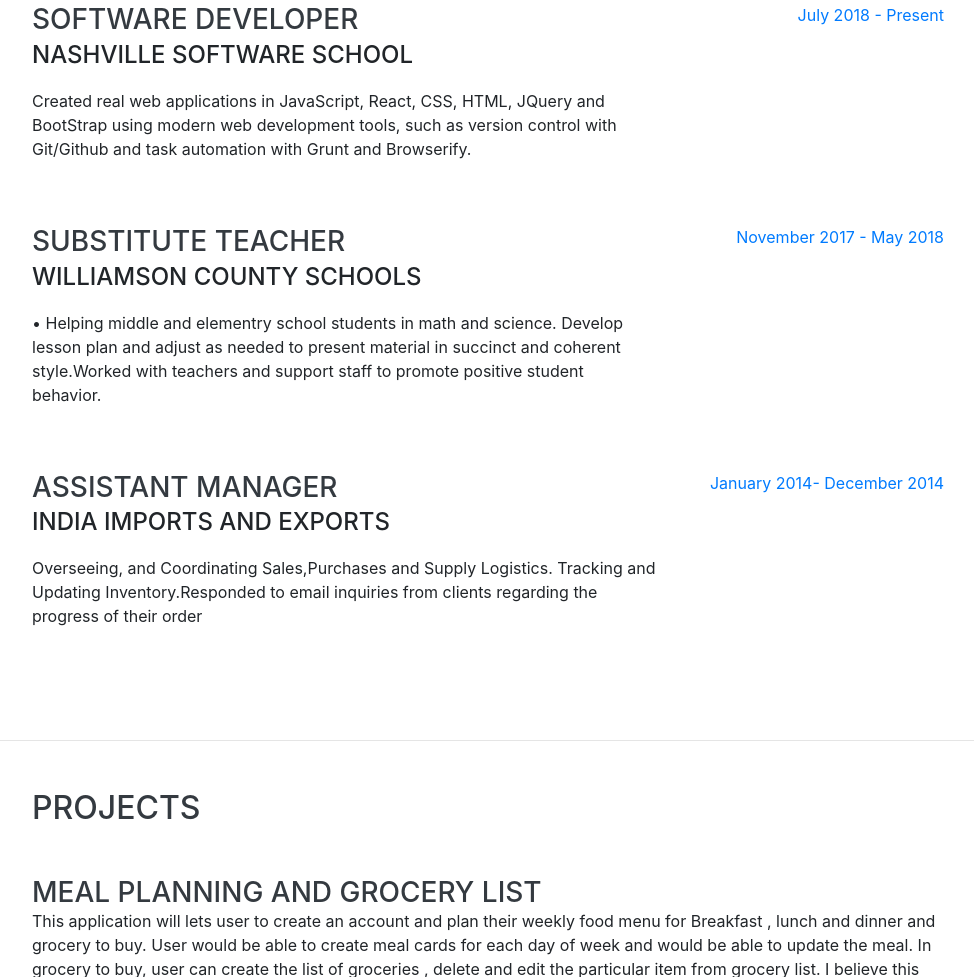
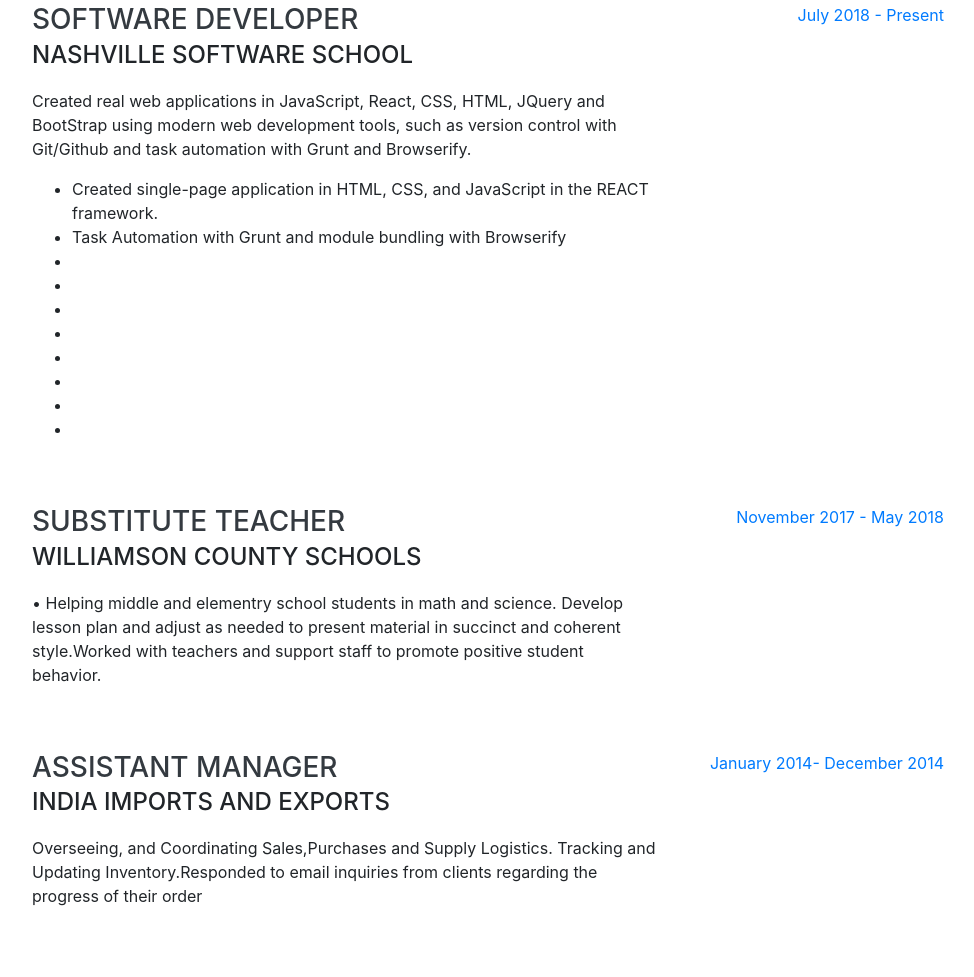
Before and after one commit to AnupamaGarg/Personal-Site, a website with bundled scripts: page index.html in a window 1280 px wide. Shown: the part 932-1909 px from the top of the page, without its empty margins (288-1262 px from the left). Built offline with nearby package versions, Linux system fonts and the light colour scheme; a web font is replaced by a local one.

Commit message:
adding bullet pts

```diff
--- a/index.html
+++ b/index.html
@@ -101,6 +101,36 @@
             <h3 class="mb-0">Software Developer</h3>
             <div class="subheading mb-3">Nashville Software School</div>
             <p>Created real web applications in JavaScript, React, CSS, HTML, JQuery and BootStrap using modern web development tools, such as version control with Git/Github and task automation with Grunt and Browserify.</p>
+                <ul>
+                  <li>Created single-page application in HTML, CSS, and JavaScript in the REACT framework.</li>
+                  <li>Task Automation with Grunt and module bundling with Browserify
+
+                    </li>
+                    <li>
+
+                      </li>
+                      <li>
+
+                        </li>
+                        <li>
+
+                          </li>
+                          <li>
+
+                            </li>
+                            <li>
+
+                              </li>
+                              <li>
+
+                                </li>
+                                <li>
+
+                                  </li>
+                                  <li>
+
+                                    </li>
+                </ul>
           </div>
           <div class="resume-date text-md-right">
             <span class="text-primary">July 2018 - Present</span>
```
